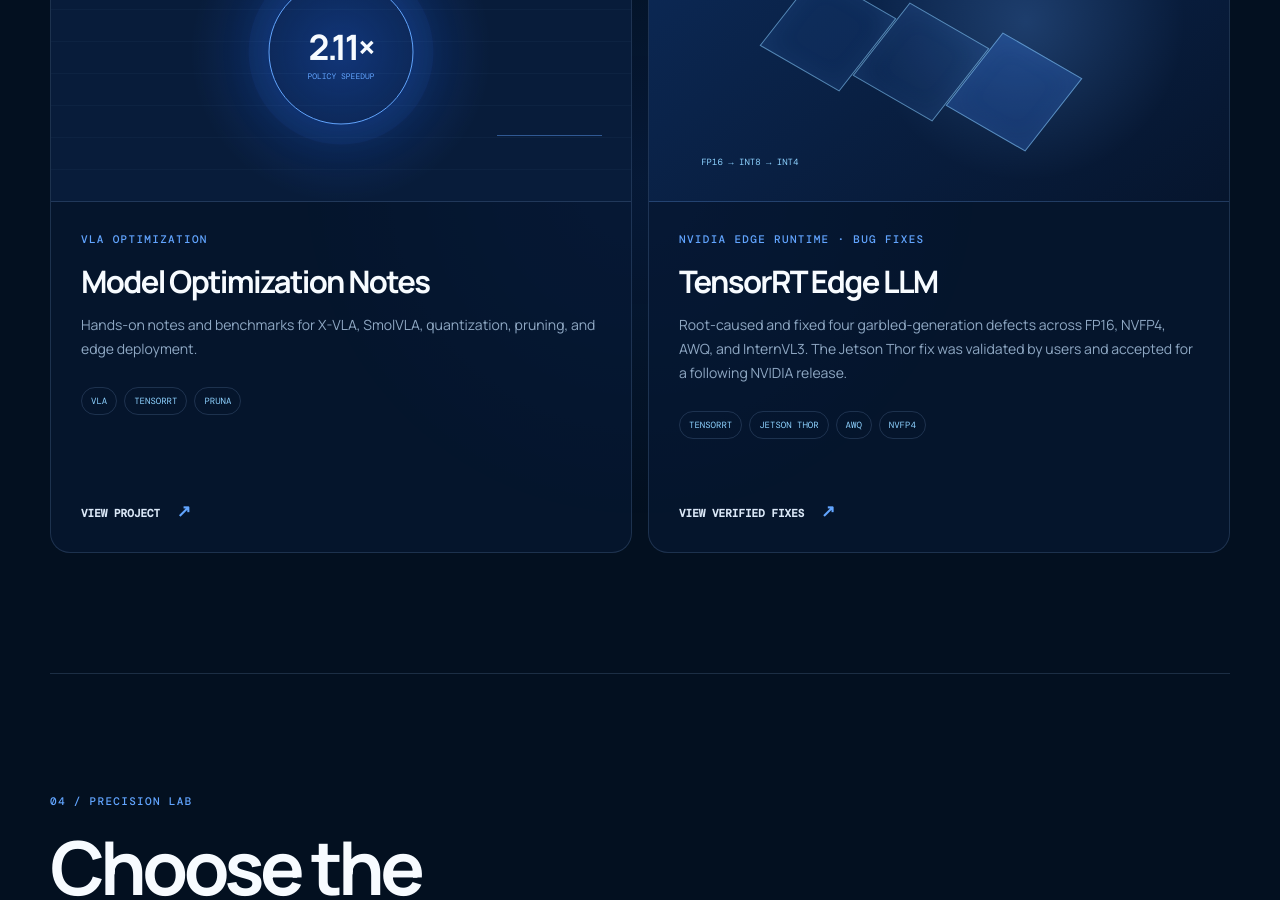
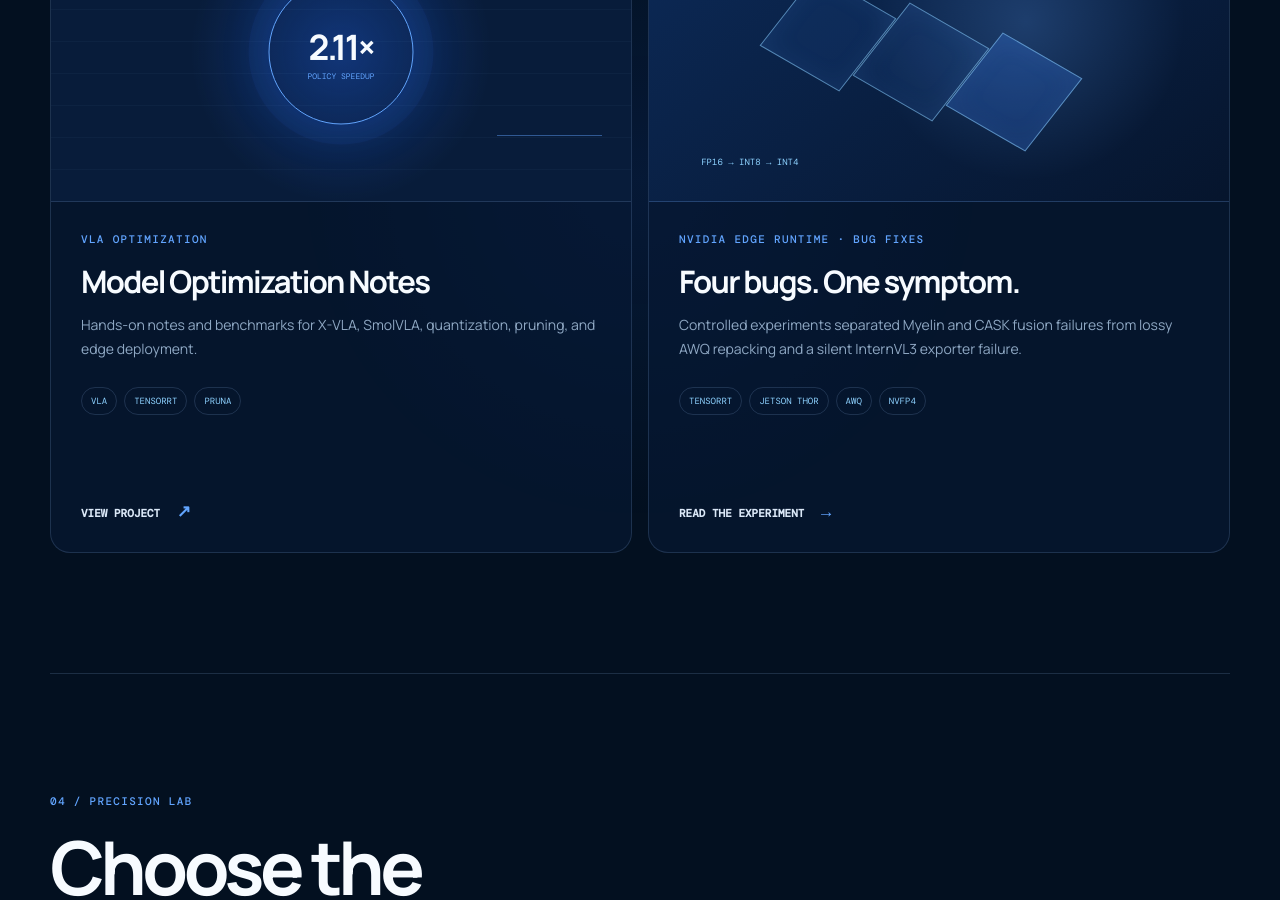
Before and after one commit to hungho77/hung, a Jekyll site: the page built from index.html, in a window 1280 px wide and 900 px high, scrolled down 3690 px. Built offline with Jekyll 4.4.1, drawn with Linux system fonts in a browser that asks for light colours.

Commit message:
Improve navigation and Edge-LLM case study: index.html

```diff
--- a/index.html
+++ b/index.html
@@ -102,11 +101,12 @@
           <div class="project-visual notes-art"><div class="speed-ring"><strong>2.11×</strong><span>POLICY SPEEDUP</span></div><div class="note-line line-a"></div><div class="note-line line-b"></div><div class="note-line line-c"></div></div>
           <div class="project-copy"><span class="project-type">VLA OPTIMIZATION</span><h3>Model Optimization Notes</h3><p>Hands-on notes and benchmarks for X-VLA, SmolVLA, quantization, pruning, and edge deployment.</p><div class="tag-row"><span>VLA</span><span>TensorRT</span><span>Pruna</span></div><b>View project <i>↗</i></b></div>
         </a>
-        <a class="project-item compact" href="https://github.com/hungho77/TensorRT-Edge-LLM">
+        <a class="project-item compact" href="{{ '/blog/debugging-tensorrt-edge-llm/' | relative_url }}">
           <div class="project-visual tensor-art"><div class="tensor-cube cube-one"></div><div class="tensor-cube cube-two"></div><div class="tensor-cube cube-three"></div><code>FP16 → INT8 → INT4</code></div>
-          <div class="project-copy"><span class="project-type">NVIDIA EDGE RUNTIME · BUG FIXES</span><h3>TensorRT Edge LLM</h3><p>Root-caused and fixed four garbled-generation defects across FP16, NVFP4, AWQ, and InternVL3. The Jetson Thor fix was validated by users and accepted for a following NVIDIA release.</p><div class="tag-row"><span>TensorRT</span><span>Jetson Thor</span><span>AWQ</span><span>NVFP4</span></div><b>View verified fixes <i>↗</i></b></div>
+          <div class="project-copy"><span class="project-type">NVIDIA EDGE RUNTIME · BUG FIXES</span><h3>Four bugs. One symptom.</h3><p>Controlled experiments separated Myelin and CASK fusion failures from lossy AWQ repacking and a silent InternVL3 exporter failure.</p><div class="tag-row"><span>TensorRT</span><span>Jetson Thor</span><span>AWQ</span><span>NVFP4</span></div><b>Read the experiment <i>→</i></b></div>
         </a>
       </div>
+
     </div>
   </section>
 
```
Also changed, not shown: other parts of index.html (+0 -1 lines).
